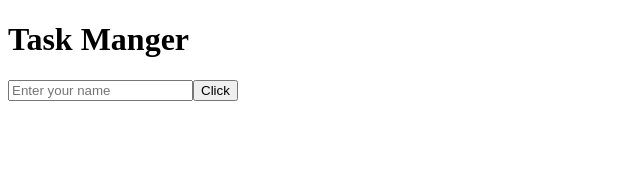
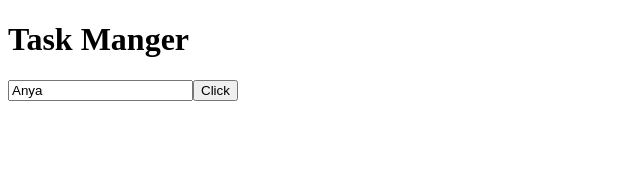
Before and after one commit to muskan-chouhan/react, a React (Vite) app in the folder 41-project-useref/: page / in a window 1280 px wide. Shown: the top 170 px of the page, without its empty margins (0-640 px from the left). Built offline with nearby package versions, Linux system fonts and the light colour scheme.

Commit message:
add value attribute to show defaul name in input box

```diff
--- a/41-project-useref/src/App.jsx
+++ b/41-project-useref/src/App.jsx
@@ -11,6 +11,7 @@ function App() {
       <input
         type='text'
         placeholder='Enter your name'
+        value={name}
         onChange={(e) => setName(e.target.value)}
       />
 
```
